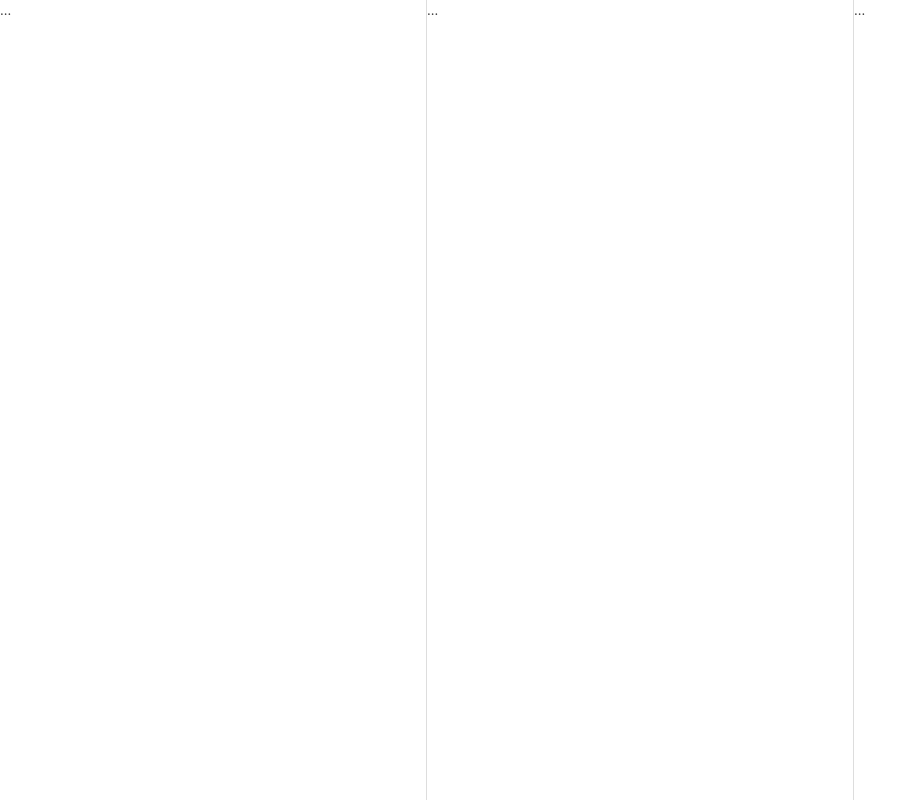
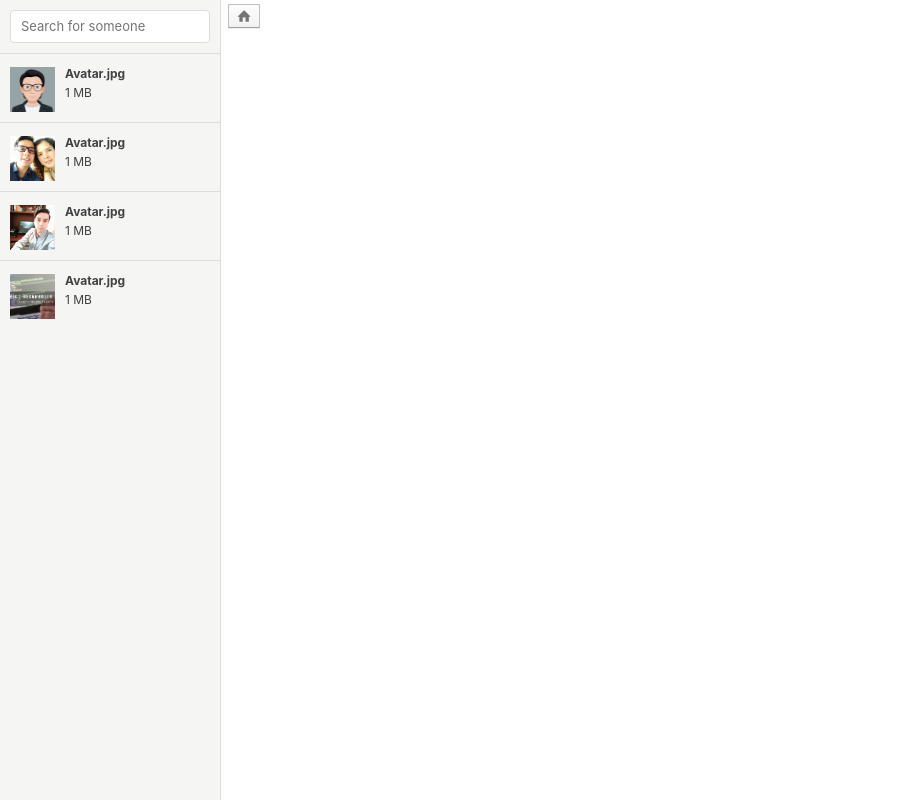
Before and after one commit to afisaacs/electron, a website: page src/renderer/index.html in a window 1280 px wide. Shown: the whole page, without its empty margins (0-907 px from the left). Drawn offline with Linux system fonts and the light colour scheme.

Commit message:
Build the layout

```diff
--- a/src/renderer/index.html
+++ b/src/renderer/index.html
@@ -12,11 +12,54 @@
   <div class="window">
     <div class="window-content">
       <div class="pane-group">
-        <div class="pane">...</div>
-        <div class="pane">...</div>
-        <div class="pane">...</div>
+        <div class="pane-sm sidebar">
+          <ul class="list-group">
+            <li class="list-group-header">
+              <input class="form-control" type="text" placeholder="Search for someone">
+            </li>
+            <li class="list-group-item">
+              <img class="media-object pull-left" src="../assets/img/avatar.png" height="45" width="45" style="object-fit: cover;">
+              <div class="media-body">
+                <strong>Avatar.jpg</strong>
+                <p>1 MB</p>
+              </div>
+            </li>
+            <li class="list-group-item">
+              <img class="media-object pull-left" src="../assets/img/perfil.jpg" height="45" width="45" style="object-fit: cover;">
+              <div class="media-body">
+                <strong>Avatar.jpg</strong>
+                <p>1 MB</p>
+              </div>
+            </li>
+            <li class="list-group-item">
+              <img class="media-object pull-left" src="../assets/img/screen.jpg" height="45" width="45" style="object-fit: cover;">
+              <div class="media-body">
+                <strong>Avatar.jpg</strong>
+                <p>1 MB</p>
+              </div>
+            </li>
+            <li class="list-group-item">
+              <img class="media-object pull-left" src="../assets/img/system.jpg" height="45" width="45" style="object-fit: cover;">
+              <div class="media-body">
+                <strong>Avatar.jpg</strong>
+                <p>1 MB</p>
+              </div>
+            </li>
+          </ul>
+        </div>
+        <div class="pane">
+          <div class="toolbar-actions">
+            <div class="btn-group">
+              <button class="btn btn-default">
+                <span class="icon icon-home"></span>
+              </button>
+            </div>
+        </div>
       </div>
     </div>
+    <footer class="toolbar toolbar-footer">
+      <h1 class="title">Footer</h1>
+    </footer>
   </div>
 </body>
 </html>
```
Also changed, not shown: src/assets/img/avatar.png (added), src/assets/img/perfil.jpg (added), src/assets/img/screen.jpg (added), src/assets/img/system.jpg (added).
